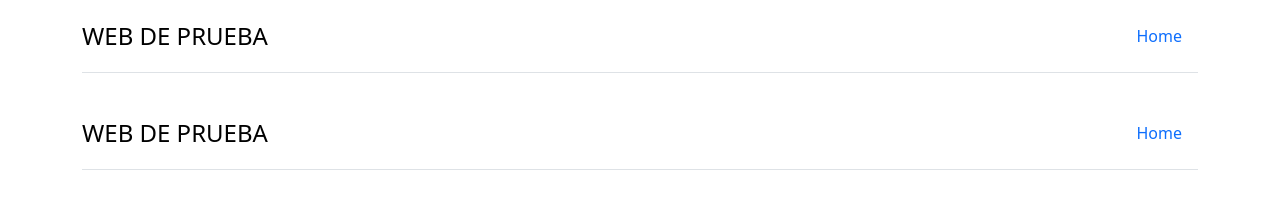
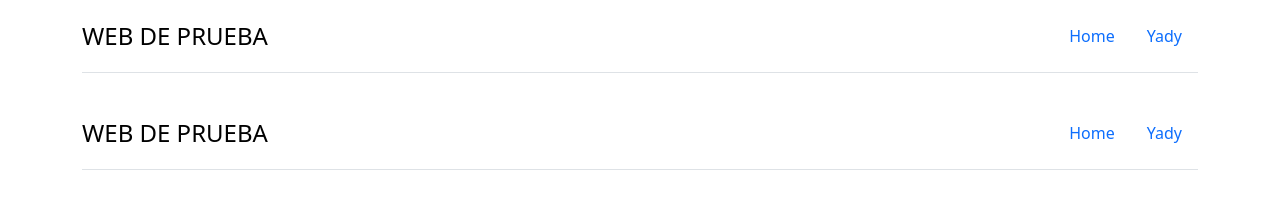
Before and after one commit to BibisGr/repo-DAM1C-R3, an Angular app: page /navbar in a window 1280 px wide. Shown: the top 203 px of the page. Built offline with nearby package versions, Linux system fonts and the light colour scheme.

Commit message:
Componente y ruta Yady

```diff
--- a/src/app/app.routes.ts
+++ b/src/app/app.routes.ts
@@ -11,8 +11,9 @@
     {path: 'navbar', component: NavbarComponent},
     //las rutas deben agregarse a partir de aqui
   {
-    path: 'footerYady', component: FooterYadyComponent
+    path: 'Yady', component: FooterYadyComponent
   },
+  {path: 'yady' ,component:FooterYadyComponent },
 
 
 
--- a/src/app/components/navbar/navbar.component.html
+++ b/src/app/components/navbar/navbar.component.html
@@ -6,12 +6,14 @@
       <ul class="nav nav-pills">
         <li class="nav-item"><a routerLink="/home" class="nav-link " routerLinkActive="active">Home</a></li>
          <!-- agregue aqui su link de su componente. Copue el Li de Home y modifiquelo con el suyo-->
+        <li class="nav-item">
+          <a class="nav-link" href="#">Yady</a>
+        </li>
 
 
 
 
 
-
-        </ul>
+      </ul>
     </header>
   </div>
```
